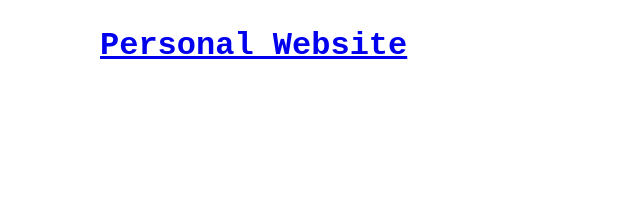
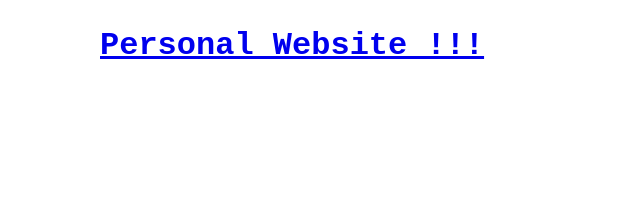
Before and after one commit to Petsasv/Cloud_Deployment, a website: page Website/firstPage.html in a window 1280 px wide. Shown: the top 217 px of the page, 0-640 px from the left. Drawn offline with nearby package versions, Linux system fonts and the light colour scheme.

Commit message:
title change

```diff
--- a/Website/firstPage.html
+++ b/Website/firstPage.html
@@ -11,7 +11,7 @@
   <body>
     <img src="back.png" alt="Background" style="margin-left: -600px" />
     <header>
-      <h1 class="logo"><a href="firstPage.html"> Personal Website </a></h1>
+      <h1 class="logo"><a href="firstPage.html"> Personal Website !!!</a></h1>
       <nav class="navigation">
         <a href="about.html">About</a>
         <a href="contact.html">Contact</a>
```
